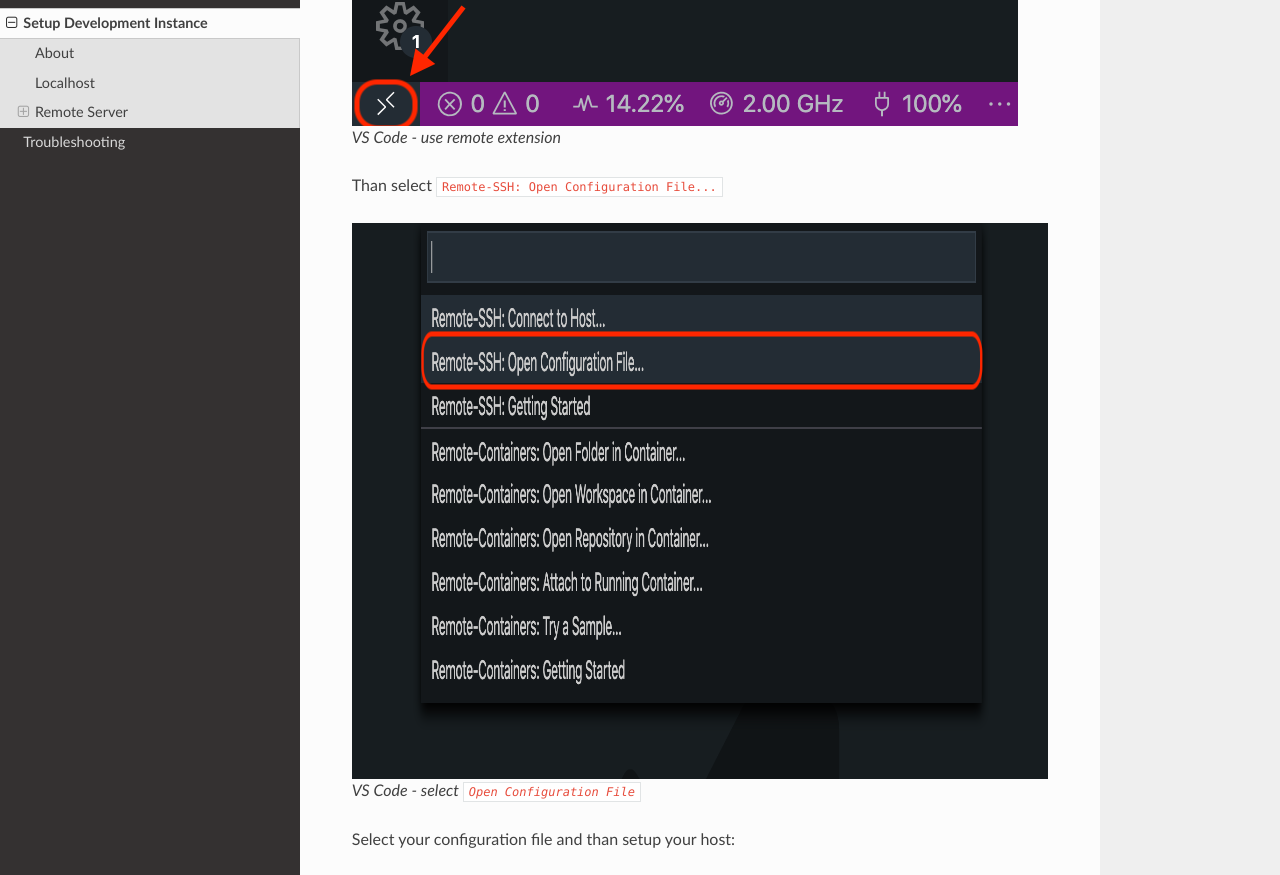
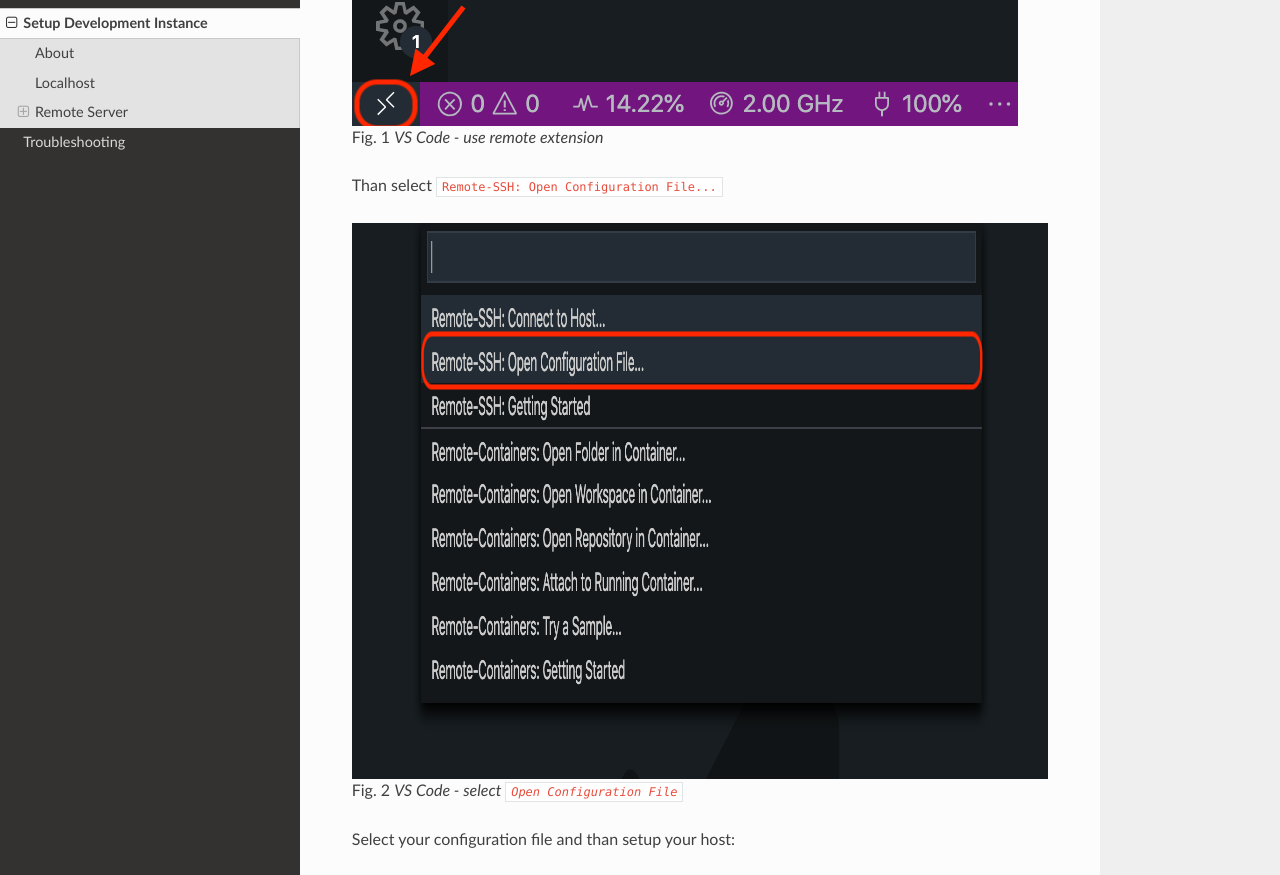
Before and after one commit to OpenHistoricalDataMap/MapnikTileServer, a Sphinx documentation site: the page built from docs/setup_development_instance.rst, in a window 1280 px wide and 1400 px high, scrolled down 4857 px. Shown: the part 130-1005 px from the top of the window. Built offline with Sphinx 7.4.7 and the Read the Docs theme 2.0.0, drawn with Linux system fonts in a browser that asks for light colours.

Commit message:
enable numfig

```diff
--- a/docs/conf.py
+++ b/docs/conf.py
@@ -32,6 +32,8 @@
 # ones.
 extensions = ['sphinx.ext.todo']
 
+numfig = True  # enable numfig
+
 # Add any paths that contain templates here, relative to this directory.
 templates_path = ["_templates"]
 
```
